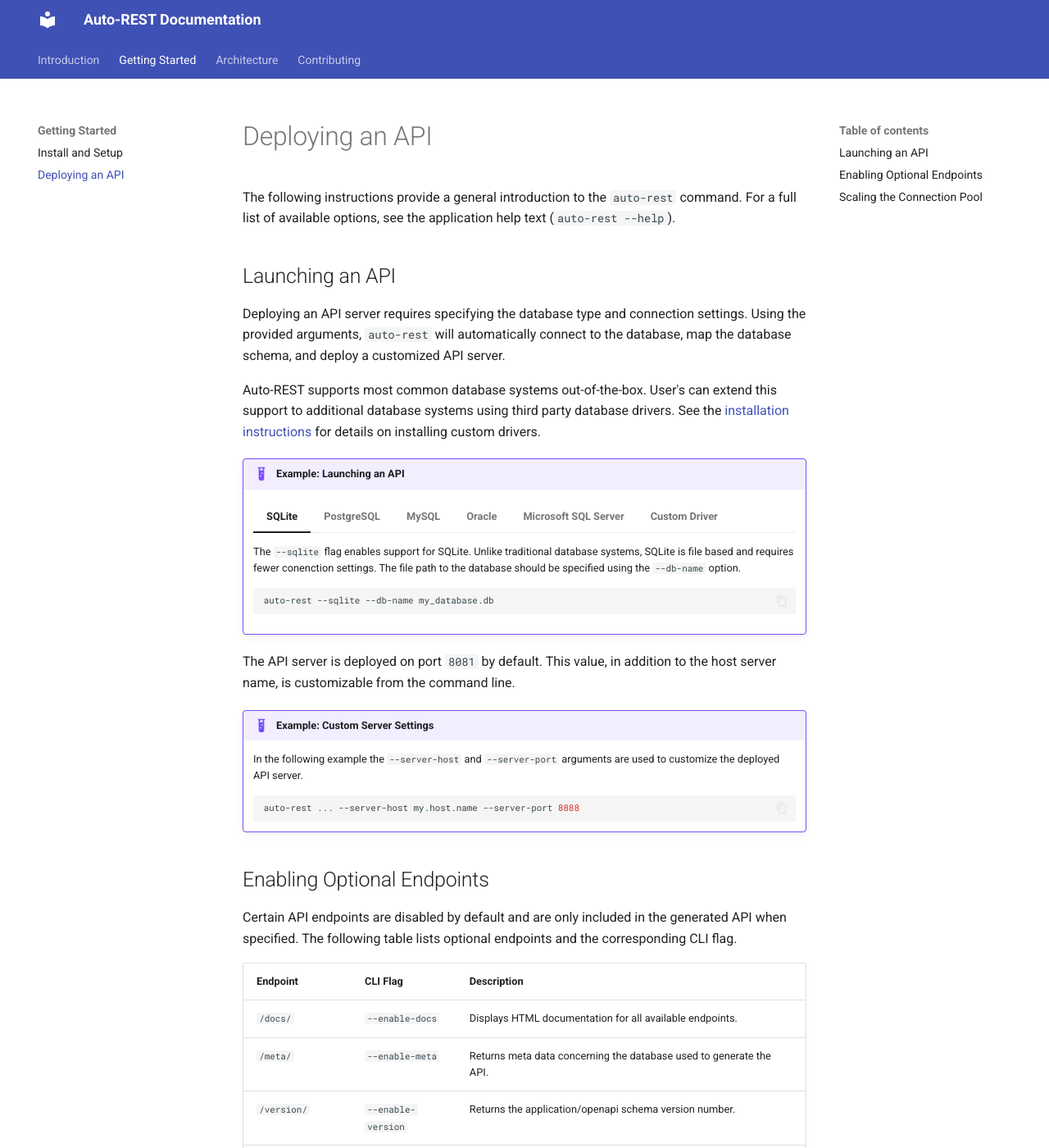
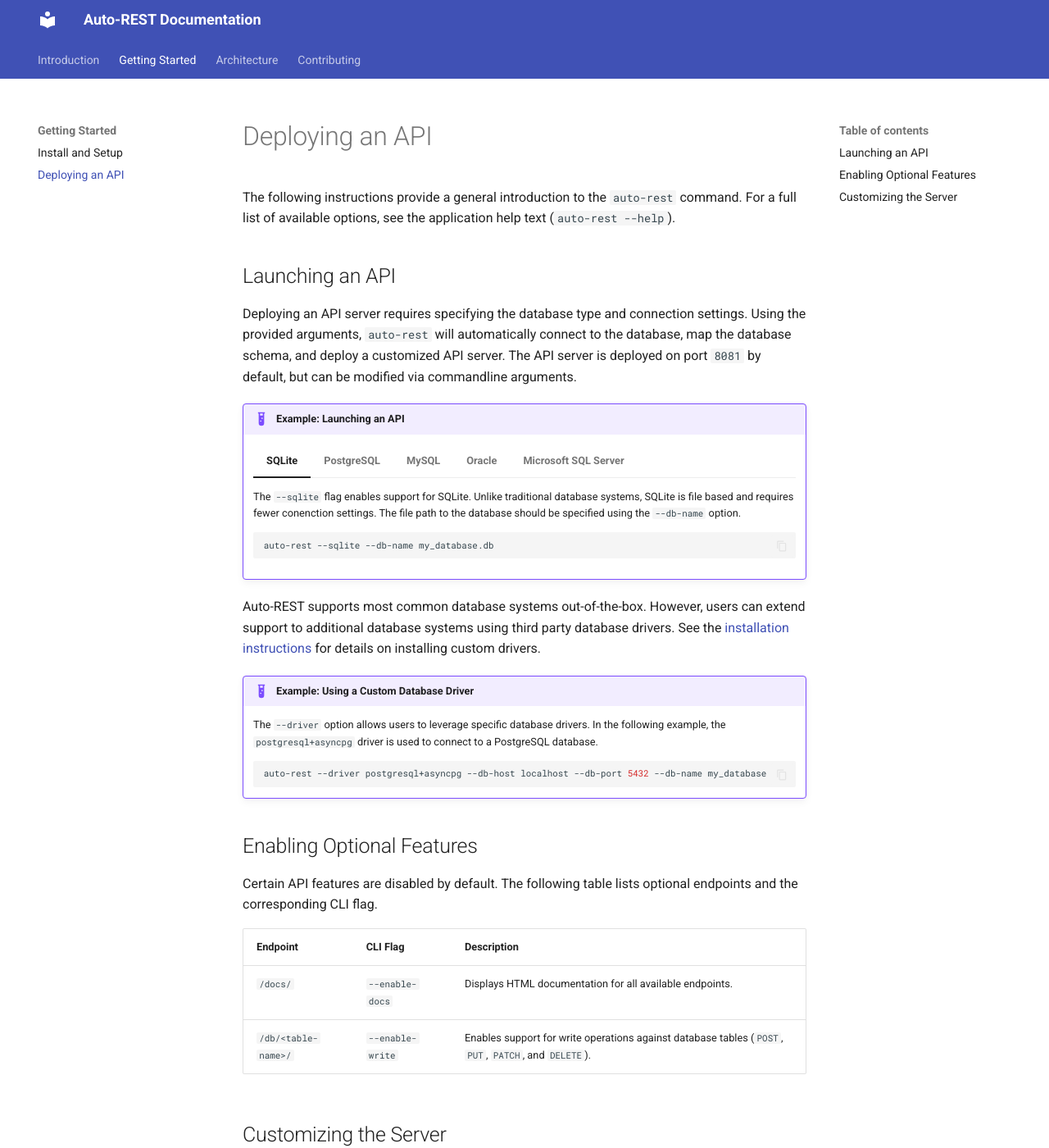
Before and after one commit to Better-HPC/auto-rest, an MkDocs documentation site: the page built from docs/getting_started/deploying.md, in a window 1280 px wide and 1400 px high. Shown: the whole window at 82% size. Built offline with MkDocs 1.6.1 and Material for MkDocs 9.7.7, drawn with Linux system fonts in a browser that asks for light colours; some of the changed text lies outside the part shown.

Commit message:
Documentation pass

````diff
--- a/docs/getting_started/deploying.md
+++ b/docs/getting_started/deploying.md
@@ -8,10 +8,7 @@ For a full list of available options, see the application help text (`auto-rest
 Deploying an API server requires specifying the database type and connection settings.
 Using the provided arguments, `auto-rest` will automatically connect to the database,
 map the database schema, and deploy a customized API server.
-
-Auto-REST supports most common database systems out-of-the-box.
-User's can extend this support to additional database systems using third party database drivers.
-See the [installation instructions](install.md) for details on installing custom drivers.
+The API server is deployed on port `8081` by default, but can be modified via commandline arguments.
 
 !!! example "Example: Launching an API"
 
@@ -58,53 +55,27 @@ See the [installation instructions](install.md) for details on installing custom
         auto-rest --mssql --db-host localhost --db-port 1433 --db-name my_database
         ```
 
-    === "Custom Driver"
+Auto-REST supports most common database systems out-of-the-box.
+However, users can extend support to additional database systems using third party database drivers.
+See the [installation instructions](install.md) for details on installing custom drivers.
 
-        The `--driver` option allows users to leverage specific database drivers.
-        In the following example, the `postgresql+asyncpg` driver is used to connect to a PostgreSQL database.
+!!! example "Example: Using a Custom Database Driver"
 
-        ```bash
-        auto-rest --driver postgresql+asyncpg --db-host localhost --db-port 5432 --db-name my_database
-        ```
-
-The API server is deployed on port `8081` by default.
-This value, in addition to the host server name, is customizable from the command line.
-
-!!! example "Example: Custom Server Settings"
-
-    In the following example the `--server-host` and `--server-port` arguments are used to customize the deployed API server.
+    The `--driver` option allows users to leverage specific database drivers.
+    In the following example, the `postgresql+asyncpg` driver is used to connect to a PostgreSQL database.
 
     ```bash
-    auto-rest ... --server-host my.host.name --server-port 8888
+    auto-rest --driver postgresql+asyncpg --db-host localhost --db-port 5432 --db-name my_database
     ```
 
-## Enabling Optional Endpoints
+## Enabling Optional Features
 
-Certain API endpoints are disabled by default and are only included in the generated API when specified.
+Certain API features are disabled by default.
 The following table lists optional endpoints and the corresponding CLI flag.
 
 | Endpoint            | CLI Flag           | Description                                                                                          |
 |---------------------|--------------------|------------------------------------------------------------------------------------------------------|
 | `/docs/`            | `--enable-docs`    | Displays HTML documentation for all available endpoints.                                             |
-| `/meta/`            | `--enable-meta`    | Returns meta data concerning the database used to generate the API.                                  |
-| `/version/`         | `--enable-version` | Returns the application/openapi schema version number.                                               |
 | `/db/<table-name>/` | `--enable-write`   | Enables support for write operations against database tables (`POST`, `PUT`, `PATCH`, and `DELETE`). |
 
-## Scaling the Connection Pool
-
-Auto-REST maintains a pool of active database connections at all times.
-This minimizes application latency and improves overall performance.
-The size of this pool is determined at application launch using the `--pool-min` and `--pool-max` arguments.
-
-!!! note
-
-    Pool connection settings have no effect on SQLite databases due to their file-based architecture.
-    This is a design feature of SQLite databases in general, and not a function of the `auto-rest` utility.
-
-!!! example "Example: Connection Pool Sizing"
-
-    The following example maintains at least 10 active database connections and allows 50 connections maximum.
-
-    ```bash
-    auto-rest ... --pool-min 10 --pool-max 50
-    ```
+## Customizing the Server
````
Also changed, not shown: docs/architecture/overview.md (+7 -7 lines), docs/getting_started/install.md (+3 -4 lines), docs/index.md (+1 -2 lines), docs/static/architecture.svg, 5 other files.
